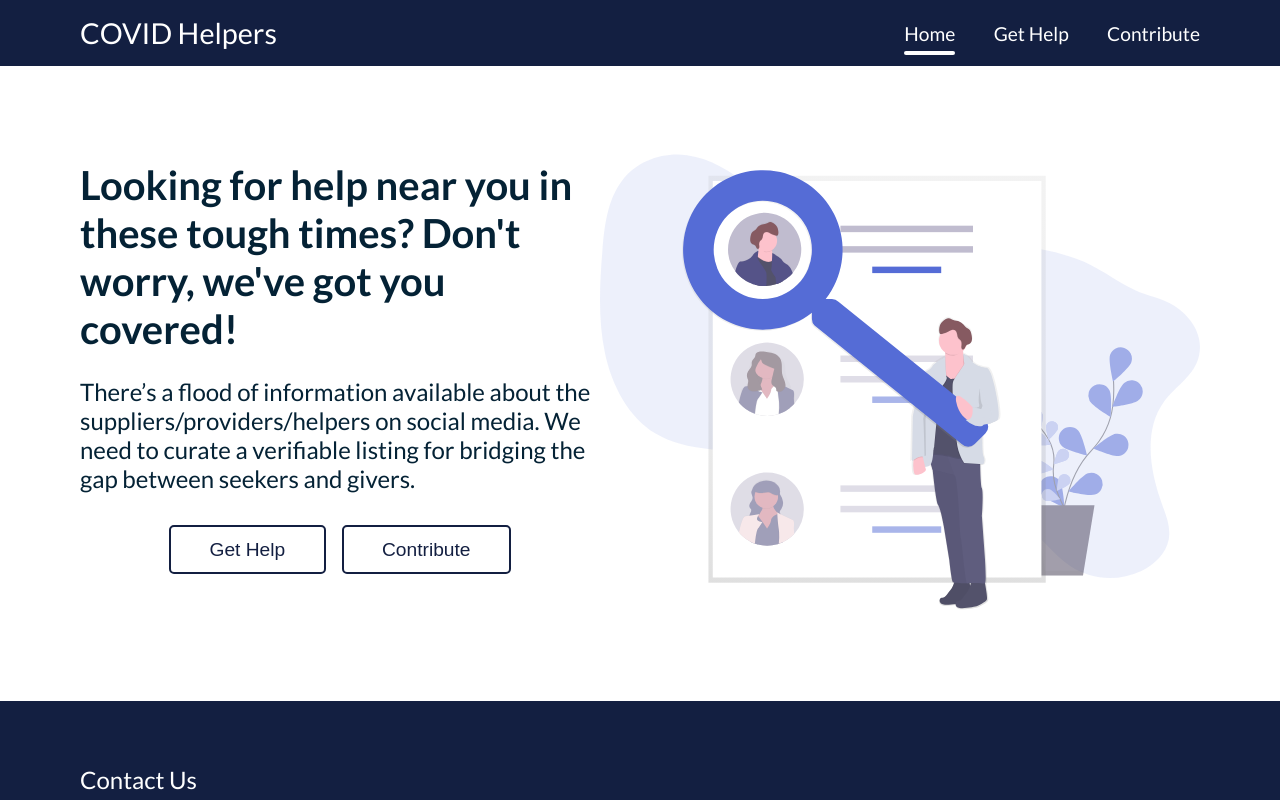
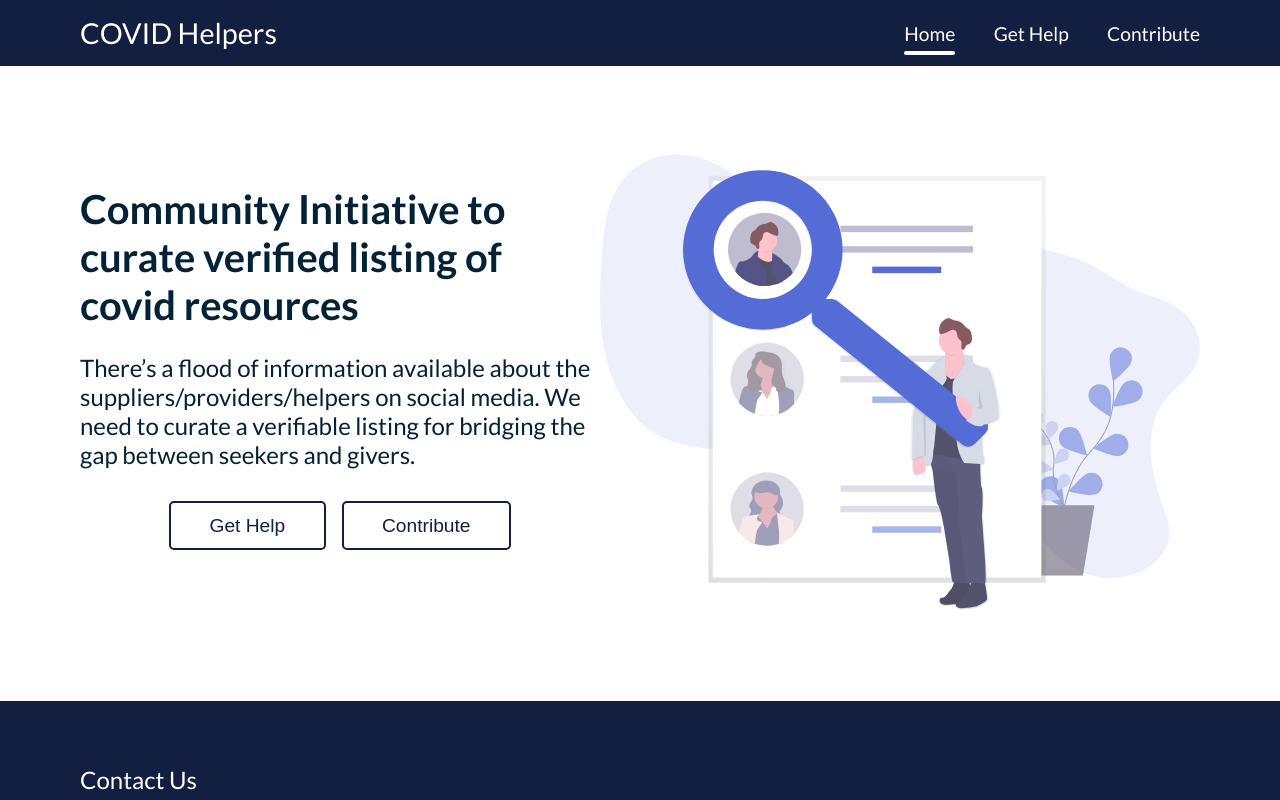
Before and after one commit to covidhelper/fe, a React (Create React App) app: page / in a window 1280 px wide. Shown: the top 800 px of the page. Built offline with nearby package versions, Linux system fonts and the light colour scheme.

Commit message:
Landing page title change

```diff
--- a/src/views/LandingPage/LandingPage.js
+++ b/src/views/LandingPage/LandingPage.js
@@ -8,7 +8,7 @@ const LandingPage = () => {
             <div className="landing-container">
                 <div className="content">
                     <div className="heading">
-                        Looking for help near you in these tough times? Don't worry, we've got you covered!
+                        Community Initiative to curate verified listing of covid resources
                     </div>
                     <div className="sub-heading">
                         There’s a flood of information available about the suppliers/providers/helpers on social media. We need to curate a verifiable listing for bridging the gap between seekers and givers.
```
